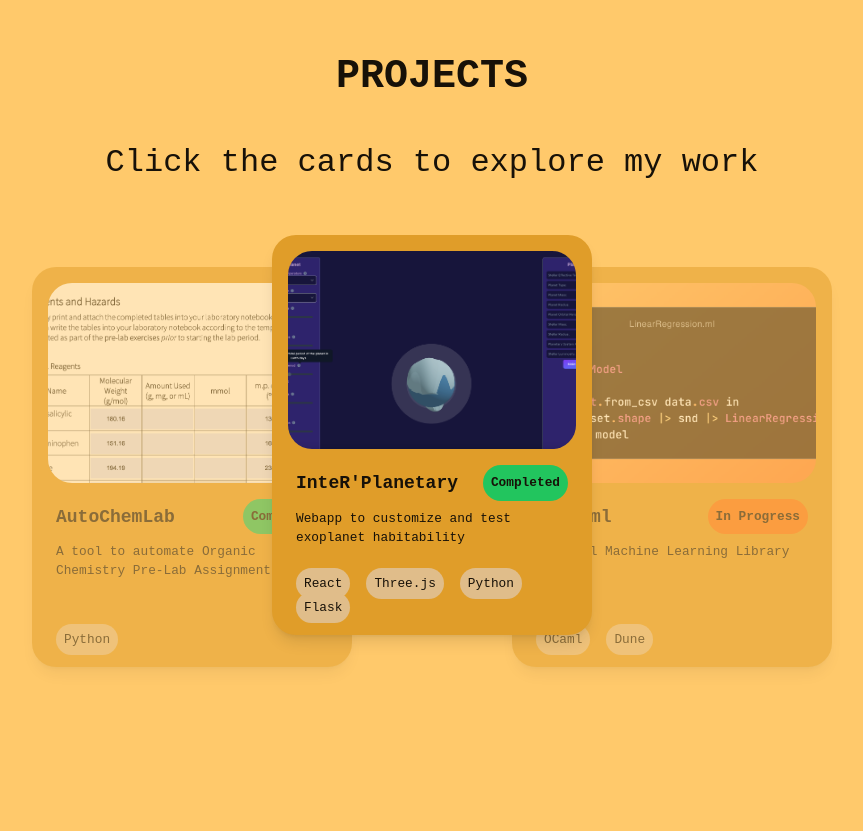
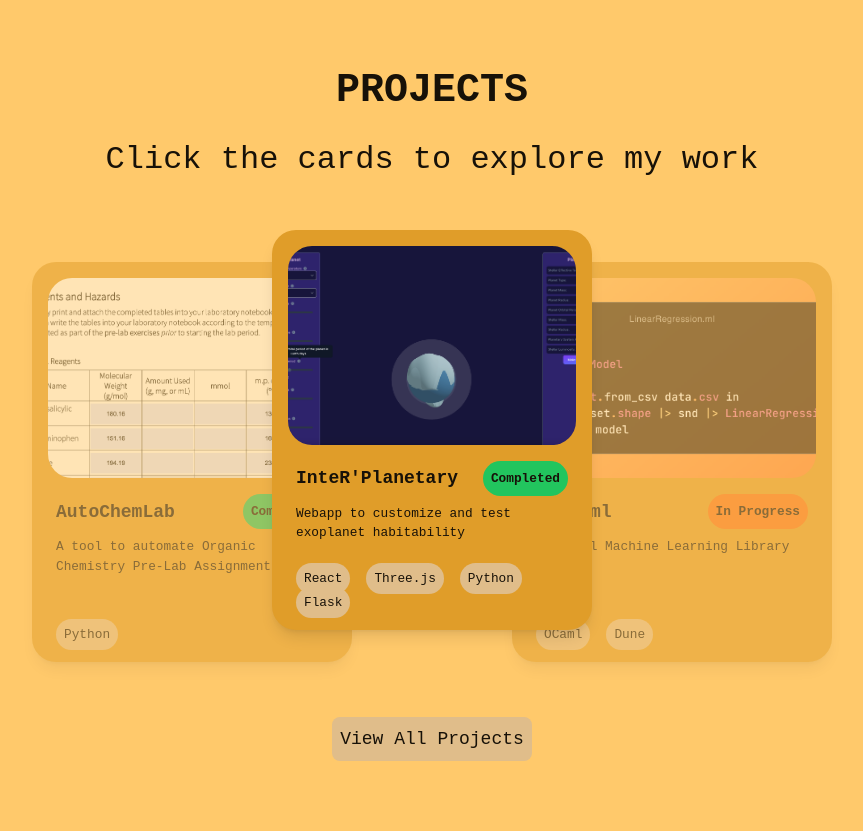
Before and after one commit to Pineapple-Soup/personal-website, a Next.js app: page / in a window 1280 px wide. Shown: the part 1601-2432 px from the top of the page, without its empty margins (208-1071 px from the left). Built offline with nearby package versions, Linux system fonts and the light colour scheme.

Commit message:
feat: add button to view all projects

```diff
--- a/src/app/globals.css
+++ b/src/app/globals.css
@@ -69,7 +69,7 @@
   }
 
   .carousel {
-    @apply h-1/2 flex justify-center;
+    @apply h-1/2 my-12 flex justify-center;
   }
 
   .badge {
--- a/src/components/Projects.tsx
+++ b/src/components/Projects.tsx
@@ -1,11 +1,15 @@
 import Carousel from "@/components/Carousel";
+import Link from "next/link";
 
 export default function Projects() {
     return (
-        <section id="projects" className="w-full h-screen flex flex-col items-center">
-            <h2 className="my-12"> PROJECTS </h2>
-            <sub className="mb-20"> Click the cards to explore my work </sub>
+        <section id="projects" className="w-full h-screen flex flex-col justify-evenly items-center">
+            <h2 className="mt-8"> PROJECTS </h2>
+            <sub className=""> Click the cards to explore my work </sub>
             <Carousel />
+            <button className="bg-secondary text-lg hover:bg-accent hover:scale-110 rounded-lg p-2 my-2">
+                <Link href="/projects"> View All Projects </Link>
+            </button>
         </section>
     );
 }
```
